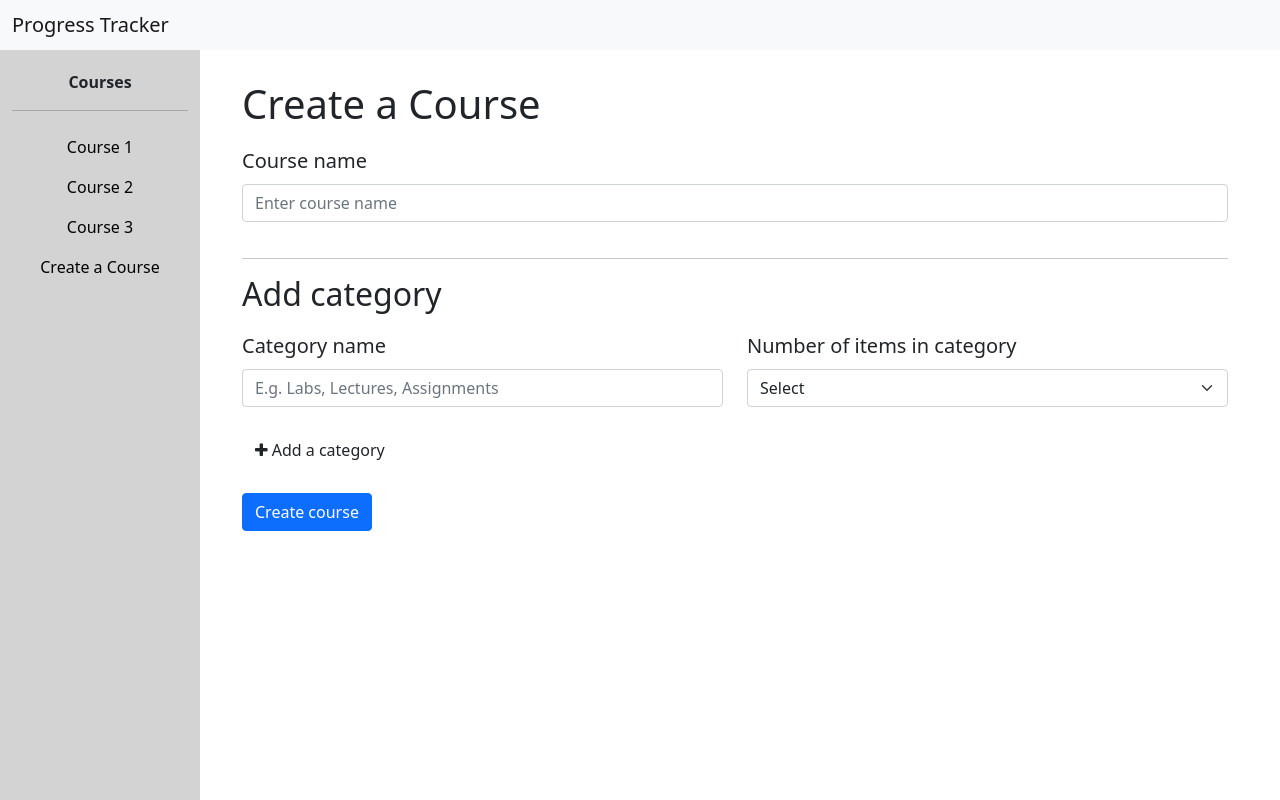
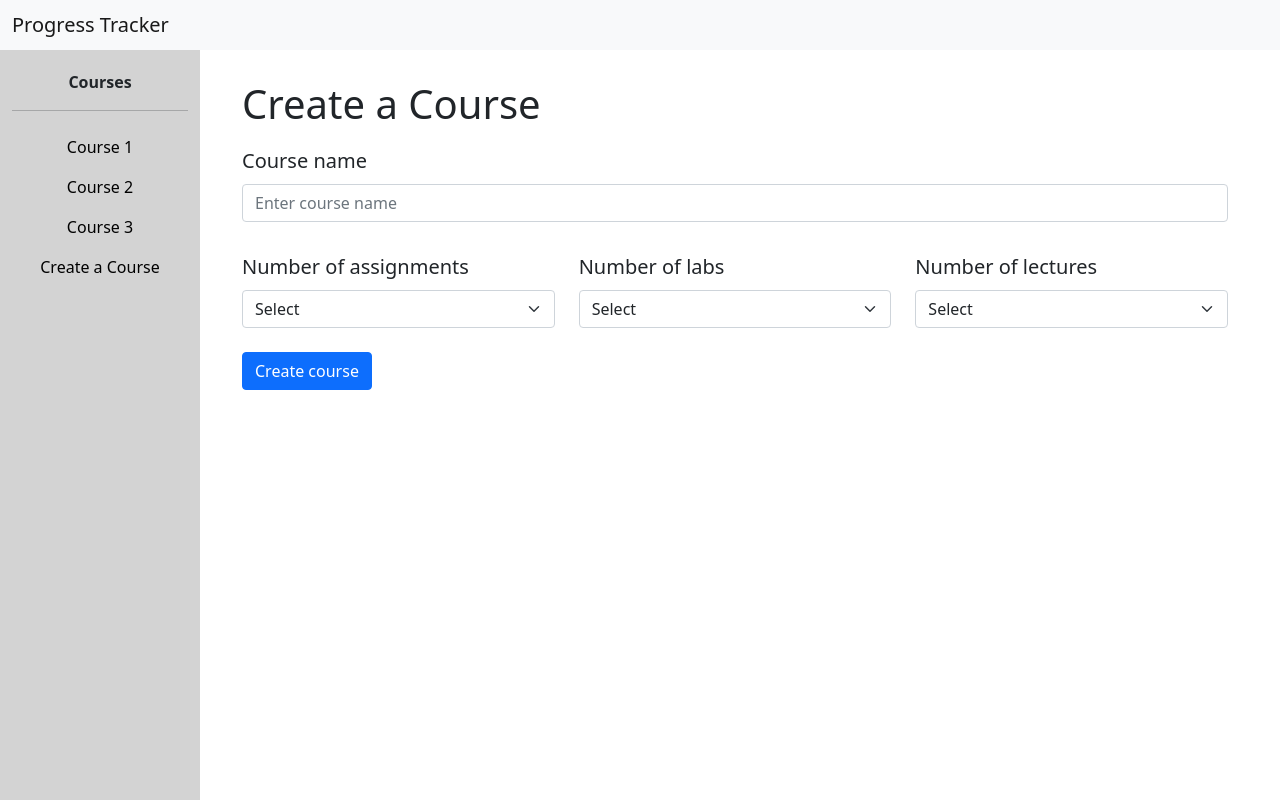
Before and after one commit to annegu/TravelBud, a Flask app: page /add-course in a window 1280 px wide. Run offline with Flask 2, Linux system fonts and the light colour scheme.

Commit message:
Modify create course page to have fixed categories to choose from

```diff
--- a/templates/add-course.html
+++ b/templates/add-course.html
@@ -45,21 +45,6 @@
             <div class="navbar-header">
                 <a class="navbar-brand" href="/">Progress Tracker</a>
             </div>
-            <!--
-        <ul class="nav navbar-nav">
-            <li class="nav-item">
-                <a class="nav-link" href="#labs">Labs</a>
-            </li>
-
-            <li class="nav-item">
-                <a class="nav-link" href="#">Lectures</a>
-            </li>
-
-            <li class="nav-item">
-                <a class="nav-link" href="#">Assignments</a>
-            </li>
-         </ul>
-        -->
         </div>
     </nav>
 
@@ -73,18 +58,11 @@
                     <input type="text" class="form-control" id="courseNameInput" placeholder="Enter course name">
                 </div>
 
-                <hr>
-
-                <h2>Add category</h2>
-
                 <div class="row">
+                    <!-- Input number of assignments -->
                     <div class="col">
-                        <label for="categoryNameInput" class="form-label">Category name</label>
-                        <input type="text" class="form-control" id="categoryNameInput" placeholder="E.g. Labs, Lectures, Assignments">
-                    </div>
-                    <div class="col">
-                        <label for="numItemsSelect" class="form-label">Number of items in category</label>
-                        <select class="form-select" id="numItemsSelect">
+                        <label for="numAsgnSelect" class="form-label">Number of assignments</label>
+                        <select class="form-select" id="numAsgnSelect">
 
                         <option selected disabled>Select</option>
                         <option>1</option>
@@ -109,10 +87,67 @@
                         <option>20</option>
                         </select>
                     </div>
+
+                     <!-- Input number of labs -->
+                     <div class="col">
+                        <label for="numLabsSelect" class="form-label">Number of labs</label>
+                        <select class="form-select" id="numLabsSelect">
+
+                        <option selected disabled>Select</option>
+                        <option>1</option>
+                        <option>2</option>
+                        <option>3</option>
+                        <option>4</option>
+                        <option>5</option>
+                        <option>6</option>
+                        <option>7</option>
+                        <option>8</option>
+                        <option>9</option>
+                        <option>10</option>
+                        <option>11</option>
+                        <option>12</option>
+                        <option>13</option>
+                        <option>14</option>
+                        <option>15</option>
+                        <option>16</option>
+                        <option>17</option>
+                        <option>18</option>
+                        <option>19</option>
+                        <option>20</option>
+                        </select>
+                    </div>
+
+                     <!-- Input number of lectures -->
+                     <div class="col">
+                        <label for="numLecsSelect" class="form-label">Number of lectures</label>
+                        <select class="form-select" id="numLecsSelect">
+
+                        <option selected disabled>Select</option>
+                        <option>1</option>
+                        <option>2</option>
+                        <option>3</option>
+                        <option>4</option>
+                        <option>5</option>
+                        <option>6</option>
+                        <option>7</option>
+                        <option>8</option>
+                        <option>9</option>
+                        <option>10</option>
+                        <option>11</option>
+                        <option>12</option>
+                        <option>13</option>
+                        <option>14</option>
+                        <option>15</option>
+                        <option>16</option>
+                        <option>17</option>
+                        <option>18</option>
+                        <option>19</option>
+                        <option>20</option>
+                        </select>
+                    </div>
+
                 </div>
             </br>
-                <button class="btn btn-default"><i class="fa fa-plus" aria-hidden="true"></i> Add a category</button>
-                </br></br>
                 <button type="submit" class="btn btn-primary">Create course</button>
             </form>
         </div>
```
